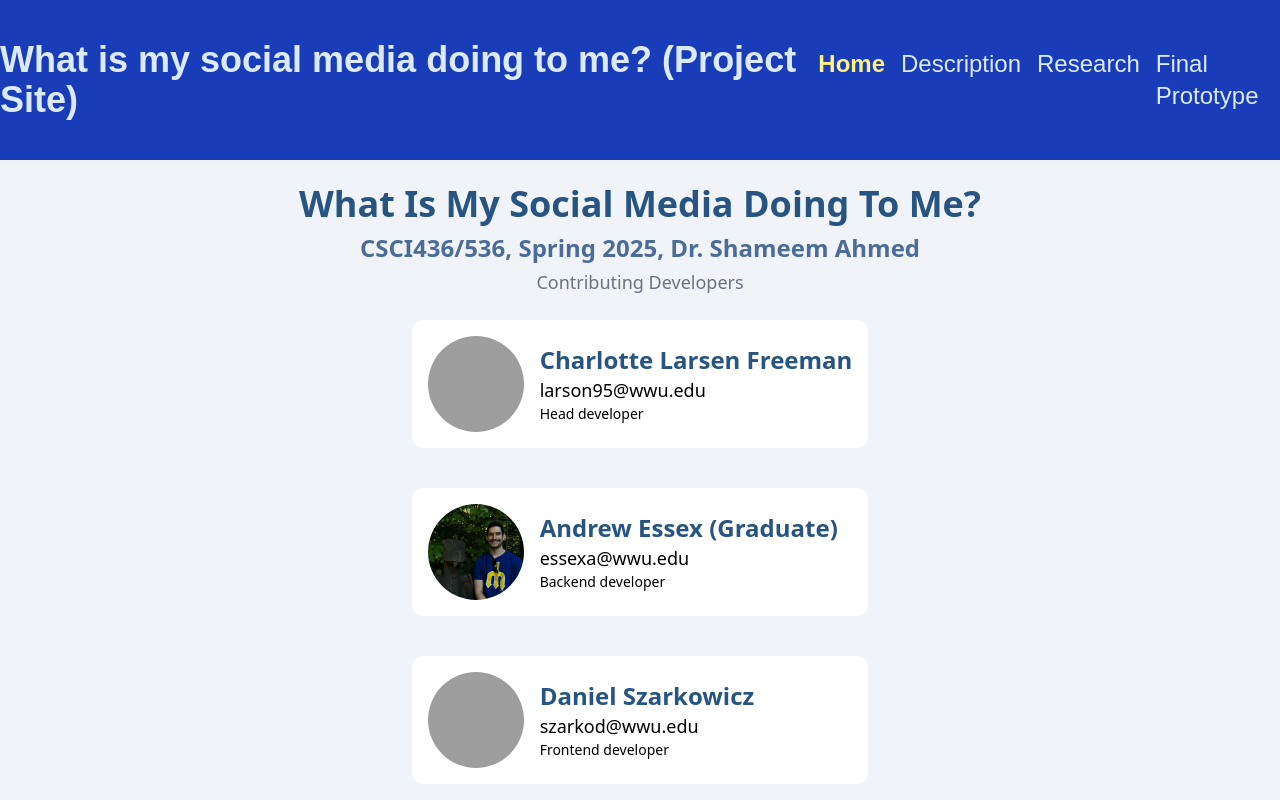
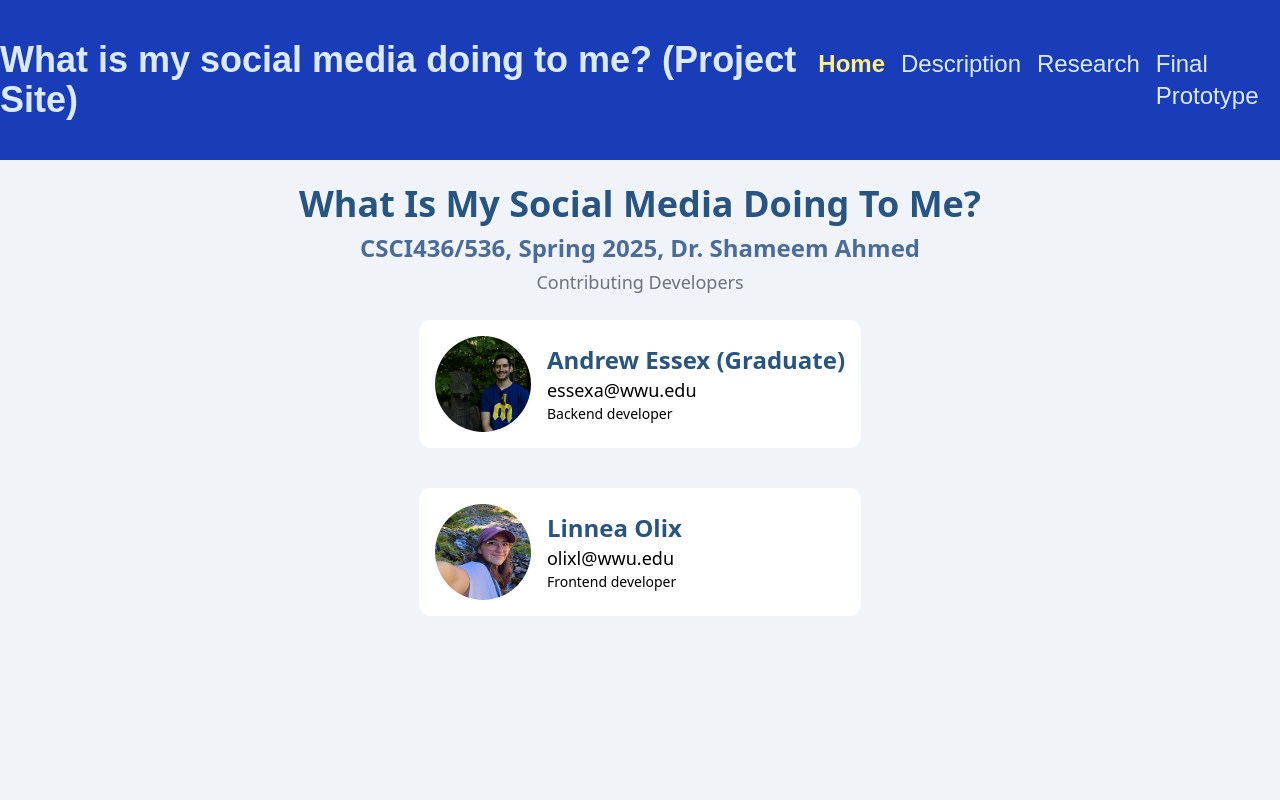
Before and after one commit to danielszark/cybernautwebsite, a React (Vite) app: page / in a window 1280 px wide. Shown: the top 800 px of the page. Built offline with nearby package versions, Linux system fonts and the light colour scheme; grey boxes are pictures that could not be loaded; a web font is replaced by a local one.

Commit message:
commented out code

```diff
--- a/src/pages/Home.jsx
+++ b/src/pages/Home.jsx
@@ -1,5 +1,5 @@
 import React from 'react'
-import emptyProfile from '../assets/emptyprofilepic.jpg'
+// import emptyProfile from '../assets/emptyprofilepic.jpg'
 import andrewProfile from '../assets/andrewprofilepic.jpg'
 import linneaProfile from '../assets/linneaprofilepicture.jpg'
 
@@ -13,14 +13,14 @@ const Home = () => {
       <h3 className="text-lg text-[#6b7280] mb-6">Contributing Developers</h3>
       <div className="flex flex-col items-center space-y-10">
         {/*Developer 1*/}
-        <div className="flex items-center space-x-4 bg-white p-4 rounded-xl w-full max-w-3xl">
+        {/* <div className="flex items-center space-x-4 bg-white p-4 rounded-xl w-full max-w-3xl">
           <img src={emptyProfile} alt="Profile picture" className="w-24 h-24 rounded-full object-cover"/>
             <div className="text-left">
               <h3 className="text-2xl font-bold text-[#275481]">Charlotte Larsen Freeman</h3>
               <h4 className="text-lg text-black">larson95@wwu.edu</h4>
               <p className="text-sm">Head developer</p>
             </div>
-        </div>
+        </div> */}
         {/*Developer 2*/}
         <div className="flex items-center space-x-4 bg-white p-4 rounded-xl w-full max-w-3xl">
           <img src={andrewProfile} alt="Profile picture" className="w-24 h-24 rounded-full object-cover"/>
@@ -32,14 +32,14 @@ const Home = () => {
         </div>
 
         {/*Developer 3*/}
-        <div className="flex items-center space-x-4 bg-white p-4 rounded-xl w-full max-w-3xl">
+        {/* <div className="flex items-center space-x-4 bg-white p-4 rounded-xl w-full max-w-3xl">
           <img src={emptyProfile} alt="Profile picture" className="w-24 h-24 rounded-full object-cover"/>
             <div className="text-left">
               <h3 className="text-2xl font-bold text-[#275481]">Daniel Szarkowicz</h3>
               <h4 className="text-lg text-black">szarkod@wwu.edu</h4>
               <p className="text-sm">Frontend developer</p>
             </div>
-        </div>
+        </div> */}
 
         {/*Developer 4*/}
         <div className="flex items-center space-x-4 bg-white p-4 rounded-xl w-full max-w-3xl">
```
